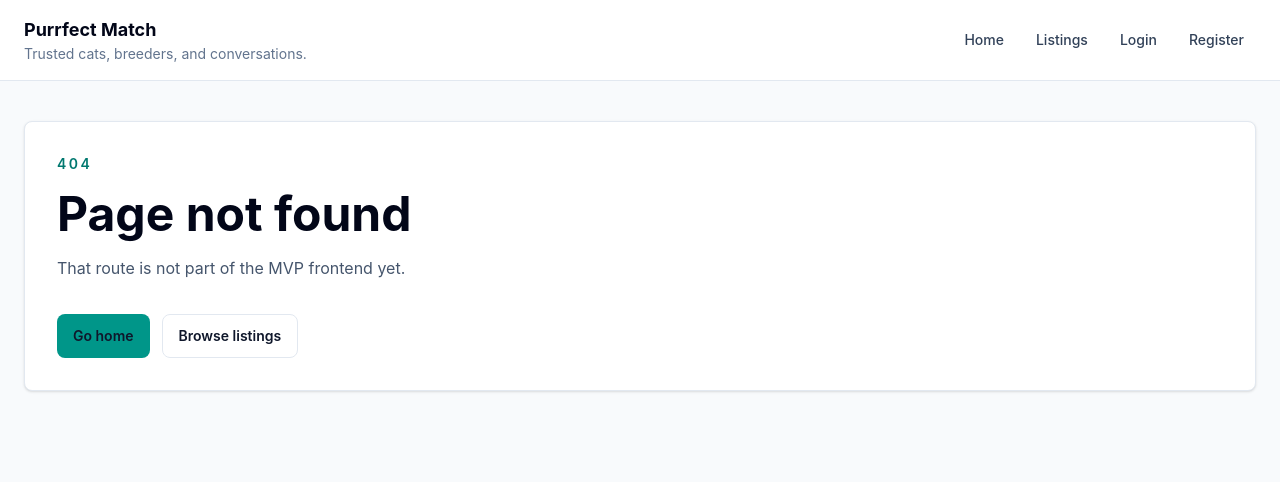
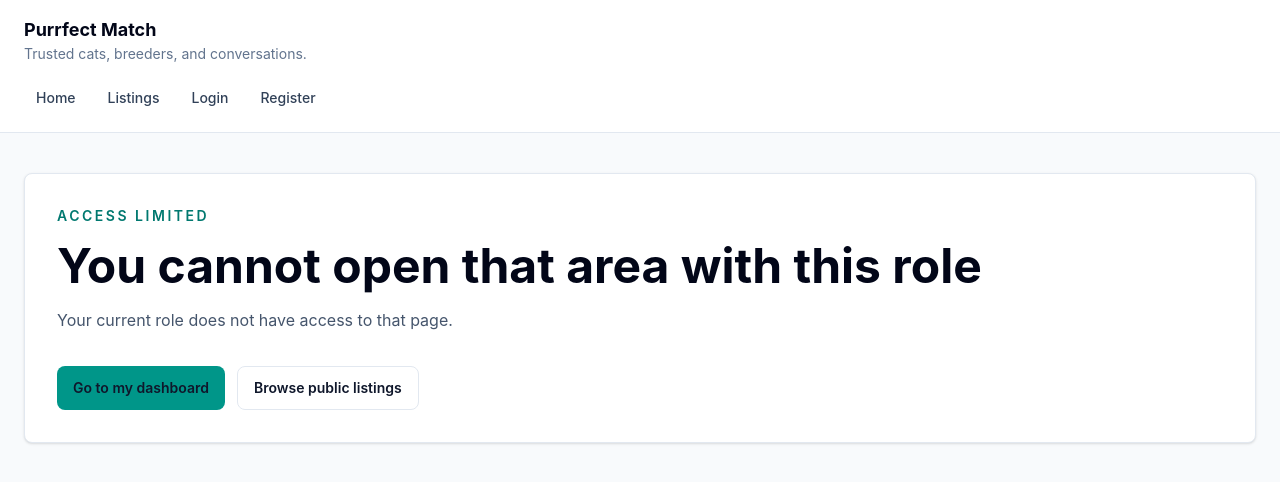
Before and after one commit to frxjoan/purrfect-match-mvp, a React (Vite) app in the folder frontend/: page /unauthorized in a window 1280 px wide. Before the commit this address had no page. Shown: the top 482 px of the page. Built offline with nearby package versions, Linux system fonts and the light colour scheme.

Commit message:
fix(frontend): improve role routing and protected actions

```diff
--- /dev/null
+++ b/frontend/src/components/DashboardRedirect.jsx
@@ -0,0 +1,15 @@
+import { Navigate } from 'react-router-dom'
+import { getRoleDashboard } from '../context/AuthContext.jsx'
+import useAuth from '../hooks/useAuth.js'
+
+function DashboardRedirect() {
+  const { currentUser } = useAuth()
+
+  if (!currentUser) {
+    return <Navigate replace state={{ from: '/dashboard' }} to="/login" />
+  }
+
+  return <Navigate replace to={getRoleDashboard(currentUser.role)} />
+}
+
+export default DashboardRedirect
--- a/frontend/src/components/MainLayout.jsx
+++ b/frontend/src/components/MainLayout.jsx
@@ -1,3 +1,4 @@
+import { useState } from 'react'
 import { NavLink, useNavigate } from 'react-router-dom'
 import useAuth from '../hooks/useAuth.js'
 
@@ -20,50 +21,77 @@ const roleNavigation = {
     { to: '/breeder/listings', label: 'My Listings' },
     { to: '/breeder/certification', label: 'Certification' },
     { to: '/breeder/messages', label: 'Breeder Messages' },
-    { to: '/customer/listings', label: 'Browse' },
+    { to: '/breeder/profile', label: 'Breeder Profile' },
+    { to: '/customer/dashboard', label: 'Customer Dashboard' },
+    { to: '/customer/listings', label: 'Browse Listings' },
+    { to: '/customer/messages', label: 'Customer Messages' },
+    { to: '/customer/profile', label: 'Customer Profile' },
   ],
   admin: [
     { to: '/admin/dashboard', label: 'Admin Dashboard' },
     { to: '/admin/verifications', label: 'Verifications' },
     { to: '/admin/reports', label: 'Reports' },
-    { to: '/breeder/dashboard', label: 'Breeder Area' },
-    { to: '/customer/listings', label: 'Listings' },
+    { to: '/breeder/dashboard', label: 'Breeder Dashboard' },
+    { to: '/breeder/listings', label: 'Breeder Listings' },
+    { to: '/breeder/certification', label: 'Certification' },
+    { to: '/breeder/messages', label: 'Breeder Messages' },
+    { to: '/breeder/profile', label: 'Breeder Profile' },
+    { to: '/customer/dashboard', label: 'Customer Dashboard' },
+    { to: '/customer/listings', label: 'Customer Listings' },
+    { to: '/customer/messages', label: 'Customer Messages' },
+    { to: '/customer/profile', label: 'Customer Profile' },
   ],
+}
+
+function NavigationLinks({ navigation, onNavigate }) {
+  return navigation.map((item) => (
+    <NavLink
+      key={item.to}
+      onClick={onNavigate}
+      to={item.to}
+      className={({ isActive }) =>
+        [
+          'rounded-lg px-3 py-2 font-medium transition',
+          isActive ? 'bg-teal-700 text-white shadow-sm' : 'hover:bg-teal-50 hover:text-teal-800',
+        ].join(' ')
+      }
+    >
+      {item.label}
+    </NavLink>
+  ))
 }
 
 function MainLayout({ children }) {
   const { currentUser, signOut } = useAuth()
   const navigate = useNavigate()
+  const [isMobileMenuOpen, setIsMobileMenuOpen] = useState(false)
   const navigation = currentUser ? roleNavigation[currentUser.role] ?? roleNavigation.customer : publicNavigation
 
   function handleLogout() {
     signOut()
+    setIsMobileMenuOpen(false)
     navigate('/login', { replace: true })
   }
 
   return (
     <div className="min-h-screen bg-slate-50 text-slate-900">
       <header className="sticky top-0 z-30 border-b border-slate-200 bg-white/90 backdrop-blur">
-        <div className="mx-auto flex max-w-7xl flex-col gap-4 px-4 py-4 md:flex-row md:items-center md:justify-between md:px-6">
-          <div>
-            <p className="text-lg font-bold text-slate-950">Purrfect Match</p>
-            <p className="text-sm text-slate-500">Trusted cats, breeders, and conversations.</p>
+        <div className="mx-auto max-w-7xl px-4 py-4 md:px-6">
+          <div className="flex items-start justify-between gap-4">
+            <div>
+              <p className="text-lg font-bold text-slate-950">Purrfect Match</p>
+              <p className="text-sm text-slate-500">Trusted cats, breeders, and conversations.</p>
+            </div>
+            <button
+              className="rounded-lg border border-slate-200 px-3 py-2 text-sm font-semibold text-slate-700 md:hidden"
+              onClick={() => setIsMobileMenuOpen((isOpen) => !isOpen)}
+              type="button"
+            >
+              Menu
+            </button>
           </div>
-          <nav className="flex flex-wrap items-center gap-2 text-sm text-slate-700">
-            {navigation.map((item) => (
-              <NavLink
-                key={item.to}
-                to={item.to}
-                className={({ isActive }) =>
-                  [
-                    'rounded-lg px-3 py-2 font-medium transition',
-                    isActive ? 'bg-teal-700 text-white shadow-sm' : 'hover:bg-teal-50 hover:text-teal-800',
-                  ].join(' ')
-                }
-              >
-                {item.label}
-              </NavLink>
-            ))}
+          <nav className="mt-4 hidden flex-wrap items-center gap-2 text-sm text-slate-700 md:flex">
+            <NavigationLinks navigation={navigation} />
             {currentUser ? (
               <>
                 <span className="rounded-lg bg-slate-100 px-3 py-2 text-xs font-semibold uppercase tracking-[0.16em] text-slate-500">
@@ -79,6 +107,25 @@ function MainLayout({ children }) {
               </>
             ) : null}
           </nav>
+          {isMobileMenuOpen ? (
+            <nav className="mt-4 grid gap-2 text-sm text-slate-700 md:hidden">
+              <NavigationLinks navigation={navigation} onNavigate={() => setIsMobileMenuOpen(false)} />
+              {currentUser ? (
+                <>
+                  <span className="rounded-lg bg-slate-100 px-3 py-2 text-xs font-semibold uppercase tracking-[0.16em] text-slate-500">
+                    {currentUser.role}
+                  </span>
+                  <button
+                    className="rounded-lg border border-slate-200 px-3 py-2 text-left font-medium text-slate-700 transition hover:border-rose-200 hover:bg-rose-50 hover:text-rose-700"
+                    onClick={handleLogout}
+                    type="button"
+                  >
+                    Logout
+                  </button>
+                </>
+              ) : null}
+            </nav>
+          ) : null}
         </div>
       </header>
       <main className="mx-auto flex max-w-7xl flex-col gap-8 px-4 py-8 md:px-6 md:py-10">{children}</main>
--- a/frontend/src/components/ProtectedRoute.jsx
+++ b/frontend/src/components/ProtectedRoute.jsx
@@ -19,7 +19,16 @@ function ProtectedRoute({ allowedRole = 'customer', children }) {
   const allowedRoles = roleAccess[allowedRole] ?? roleAccess.customer
 
   if (!allowedRoles.includes(currentUser.role)) {
-    return <Navigate replace to={getRoleDashboard(currentUser.role)} />
+    return (
+      <Navigate
+        replace
+        state={{
+          attempted: location.pathname,
+          dashboard: getRoleDashboard(currentUser.role),
+        }}
+        to="/unauthorized"
+      />
+    )
   }
 
   // TODO: Replace demo role checks with backend-backed auth once /api/v1/auth/me is wired.
--- a/frontend/src/pages/ListingDetailPage.jsx
+++ b/frontend/src/pages/ListingDetailPage.jsx
@@ -1,14 +1,27 @@
 import { useMemo, useState } from 'react'
-import { useParams } from 'react-router-dom'
+import { useLocation, useNavigate, useParams } from 'react-router-dom'
 import ActionButton from '../components/ActionButton.jsx'
 import ReportListingModal from '../components/ReportListingModal.jsx'
 import SectionHeader from '../components/SectionHeader.jsx'
 import { listings } from '../data/mockData.js'
+import useAuth from '../hooks/useAuth.js'
 
 function ListingDetailPage() {
+  const { currentUser } = useAuth()
+  const location = useLocation()
+  const navigate = useNavigate()
   const { listingId } = useParams()
   const [showReport, setShowReport] = useState(false)
   const listing = useMemo(() => listings.find((item) => item.id === listingId), [listingId])
+
+  function handleReport() {
+    if (!currentUser) {
+      navigate('/login', { state: { from: location.pathname } })
+      return
+    }
+
+    setShowReport(true)
+  }
 
   if (!listing) {
     return (
@@ -47,8 +60,13 @@ function ListingDetailPage() {
           </dl>
           <div className="mt-8 flex flex-wrap gap-3">
             <ActionButton to="/customer/messages">Message breeder</ActionButton>
-            <ActionButton onClick={() => setShowReport(true)} variant="secondary">Report listing</ActionButton>
+            <ActionButton onClick={handleReport} variant="secondary">Report listing</ActionButton>
           </div>
+          {!currentUser ? (
+            <div className="mt-5 rounded-lg border border-teal-200 bg-teal-50 p-4 text-sm text-teal-900">
+              Message and report actions require login. You will be returned here after signing in.
+            </div>
+          ) : null}
           <p className="mt-5 text-sm text-slate-500">
             TODO: Fetch listing detail from /api/v1/listings/:listing_id and start conversations through /api/v1/conversations.
           </p>
--- a/frontend/src/pages/ListingsPage.jsx
+++ b/frontend/src/pages/ListingsPage.jsx
@@ -1,10 +1,15 @@
 import { useMemo, useState } from 'react'
+import { useLocation, useNavigate } from 'react-router-dom'
 import ListingCard from '../components/ListingCard.jsx'
 import ReportListingModal from '../components/ReportListingModal.jsx'
 import SectionHeader from '../components/SectionHeader.jsx'
 import { listings } from '../data/mockData.js'
+import useAuth from '../hooks/useAuth.js'
 
 function ListingsPage() {
+  const { currentUser } = useAuth()
+  const location = useLocation()
+  const navigate = useNavigate()
   const [filters, setFilters] = useState({ breed: '', location: '', maxPrice: '' })
   const [reportListing, setReportListing] = useState(null)
 
@@ -26,6 +31,15 @@ function ListingsPage() {
     setFilters({ breed: '', location: '', maxPrice: '' })
   }
 
+  function handleReport(listing) {
+    if (!currentUser) {
+      navigate('/login', { state: { from: location.pathname } })
+      return
+    }
+
+    setReportListing(listing)
+  }
+
   return (
     <>
       <SectionHeader
@@ -33,6 +47,11 @@ function ListingsPage() {
         title="Find your next cat"
         description="Search real marketplace-style cards with temporary static data. API integration should fetch from /api/v1/listings once pagination and response needs are finalized."
       />
+      {!currentUser ? (
+        <div className="rounded-lg border border-teal-200 bg-teal-50 p-4 text-sm text-teal-900">
+          Listings are public. Message and report actions require login.
+        </div>
+      ) : null}
 
       <form className="grid gap-4 rounded-lg border border-slate-200 bg-white p-5 shadow-sm md:grid-cols-4">
         <label className="block">
@@ -73,7 +92,7 @@ function ListingsPage() {
 
       <section className="grid gap-5 lg:grid-cols-2 xl:grid-cols-3">
         {filteredListings.map((listing) => (
-          <ListingCard key={listing.id} listing={listing} onReport={setReportListing} />
+          <ListingCard key={listing.id} listing={listing} onReport={handleReport} />
         ))}
       </section>
 
--- a/frontend/src/pages/LoginPage.jsx
+++ b/frontend/src/pages/LoginPage.jsx
@@ -1,20 +1,22 @@
 import { useEffect, useState } from 'react'
-import { useNavigate } from 'react-router-dom'
+import { useLocation, useNavigate } from 'react-router-dom'
 import ActionButton from '../components/ActionButton.jsx'
 import SectionHeader from '../components/SectionHeader.jsx'
 import useAuth from '../hooks/useAuth.js'
 
 function LoginPage() {
   const { currentUser, getRoleDashboard, signIn } = useAuth()
+  const location = useLocation()
   const navigate = useNavigate()
   const [form, setForm] = useState({ email: '', password: '', role: 'customer' })
   const [notice, setNotice] = useState('')
+  const redirectTarget = location.state?.from
 
   useEffect(() => {
     if (currentUser) {
-      navigate(getRoleDashboard(currentUser.role), { replace: true })
+      navigate(redirectTarget ?? getRoleDashboard(currentUser.role), { replace: true })
     }
-  }, [currentUser, getRoleDashboard, navigate])
+  }, [currentUser, getRoleDashboard, navigate, redirectTarget])
 
   function updateForm(field, value) {
     setForm((current) => ({ ...current, [field]: value }))
@@ -26,7 +28,7 @@ function LoginPage() {
     // TODO: Replace demo sign-in with /api/v1/auth/login, JWT storage, and /api/v1/auth/me session restore.
     signIn(demoUser)
     setNotice(`Signed in locally as ${form.role}. Redirecting...`)
-    navigate(getRoleDashboard(form.role), { replace: true })
+    navigate(redirectTarget ?? getRoleDashboard(form.role), { replace: true })
   }
 
   return (
--- /dev/null
+++ b/frontend/src/pages/UnauthorizedPage.jsx
@@ -0,0 +1,31 @@
+import { useLocation } from 'react-router-dom'
+import ActionButton from '../components/ActionButton.jsx'
+import PageHero from '../components/PageHero.jsx'
+import { getRoleDashboard } from '../context/AuthContext.jsx'
+import useAuth from '../hooks/useAuth.js'
+
+function UnauthorizedPage() {
+  const { currentUser } = useAuth()
+  const location = useLocation()
+  const dashboard = location.state?.dashboard ?? getRoleDashboard(currentUser?.role)
+  const attempted = location.state?.attempted
+
+  return (
+    <PageHero
+      eyebrow="Access limited"
+      title="You cannot open that area with this role"
+      description={
+        attempted
+          ? `Your current role does not have access to ${attempted}.`
+          : 'Your current role does not have access to that page.'
+      }
+    >
+      <div className="flex flex-wrap gap-3">
+        <ActionButton to={dashboard}>Go to my dashboard</ActionButton>
+        <ActionButton to="/customer/listings" variant="secondary">Browse public listings</ActionButton>
+      </div>
+    </PageHero>
+  )
+}
+
+export default UnauthorizedPage
--- a/frontend/src/routes/AppRouter.jsx
+++ b/frontend/src/routes/AppRouter.jsx
@@ -1,4 +1,5 @@
 import { BrowserRouter, Navigate, Route, Routes } from 'react-router-dom'
+import DashboardRedirect from '../components/DashboardRedirect.jsx'
 import MainLayout from '../components/MainLayout.jsx'
 import ProtectedRoute from '../components/ProtectedRoute.jsx'
 import AdminDashboardPage from '../pages/AdminDashboardPage.jsx'
@@ -18,6 +19,7 @@ import LoginPage from '../pages/LoginPage.jsx'
 import NotFoundPage from '../pages/NotFoundPage.jsx'
 import PendingVerificationPage from '../pages/PendingVerificationPage.jsx'
 import RegisterPage from '../pages/RegisterPage.jsx'
+import UnauthorizedPage from '../pages/UnauthorizedPage.jsx'
 
 function AppRouter() {
   return (
@@ -27,10 +29,11 @@ function AppRouter() {
           <Route path="/" element={<HomePage />} />
           <Route path="/login" element={<LoginPage />} />
           <Route path="/register" element={<RegisterPage />} />
+          <Route path="/unauthorized" element={<UnauthorizedPage />} />
 
           <Route path="/listings" element={<Navigate to="/customer/listings" replace />} />
-          <Route path="/listings/:listingId" element={<ListingDetailPage />} />
-          <Route path="/dashboard" element={<Navigate to="/breeder/dashboard" replace />} />
+          <Route path="/listings/:listingId" element={<Navigate to="/customer/listings/:listingId" replace />} />
+          <Route path="/dashboard" element={<DashboardRedirect />} />
           <Route path="/messages" element={<Navigate to="/customer/messages" replace />} />
 
           <Route path="/customer" element={<Navigate to="/customer/dashboard" replace />} />
```
